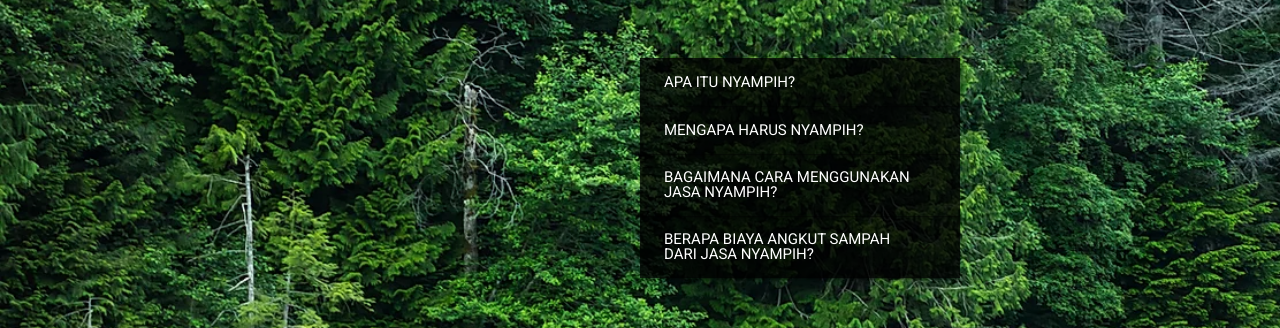
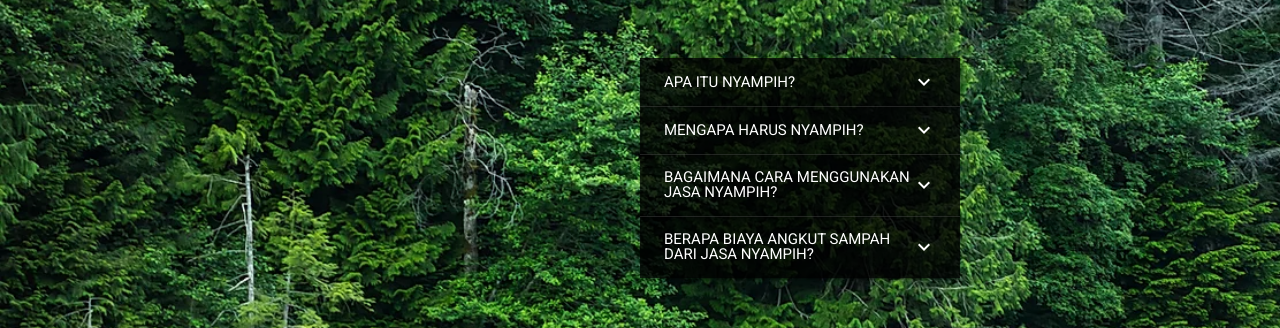
Before and after one commit to BeRay31/nyampih-web, a Vue app: page /faq in a window 1280 px wide. Shown: the part 172-500 px from the top of the page. Built offline with nearby package versions, Linux system fonts and the light colour scheme.

Commit message:
Final Stling FAQ

```diff
--- a/src/views/Faq.vue
+++ b/src/views/Faq.vue
@@ -25,7 +25,7 @@
                     </div>
                 </v-container> -->
                 <br v-for="i in 5" :key="i"/>
-                <v-expansion-panels accordion tile >
+                <v-expansion-panels accordion tile dark>
                     <v-expansion-panel v-for="faq in faqs" :key="faq.name"  style="background:rgba(0, 0, 0, 0.8);color:white">
                     <v-expansion-panel-header>
                             <span class="test2">{{ faq.name | uppercase }}</span>
```
